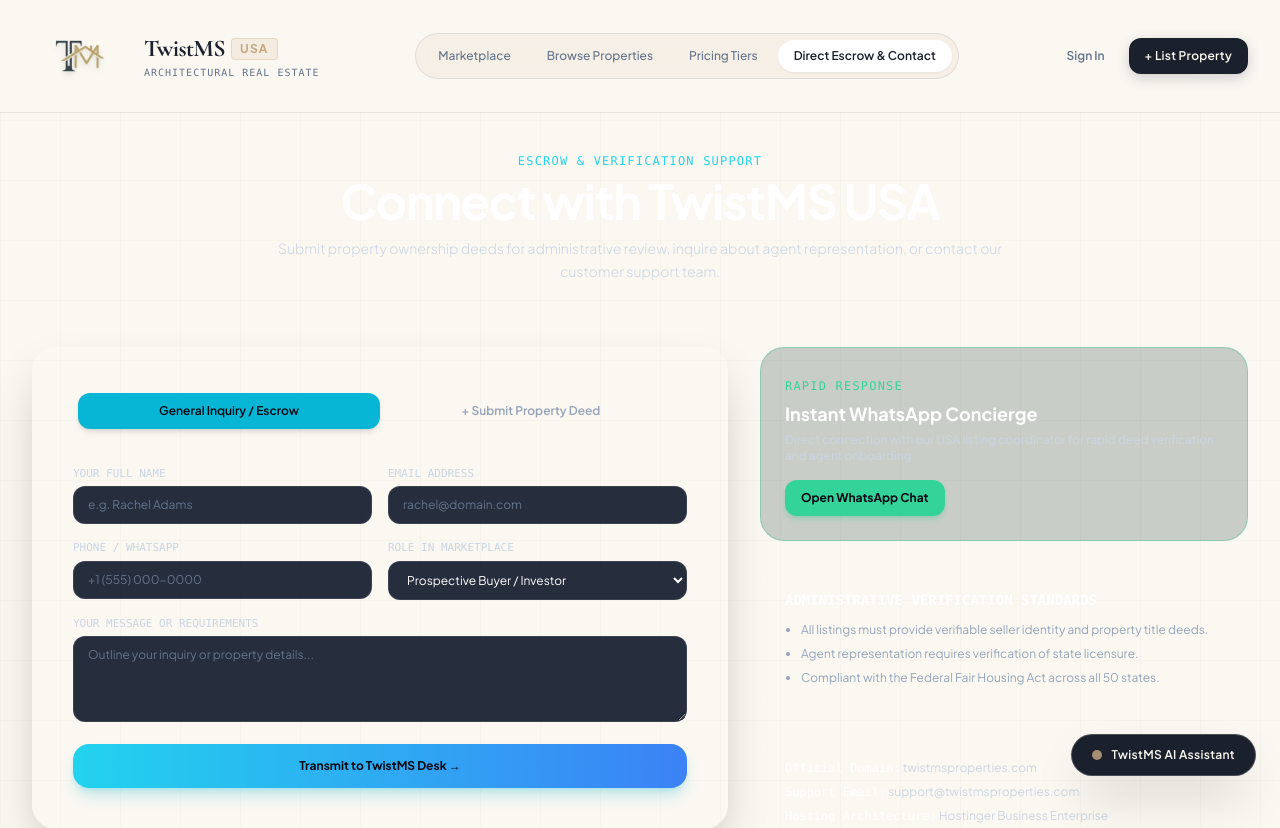
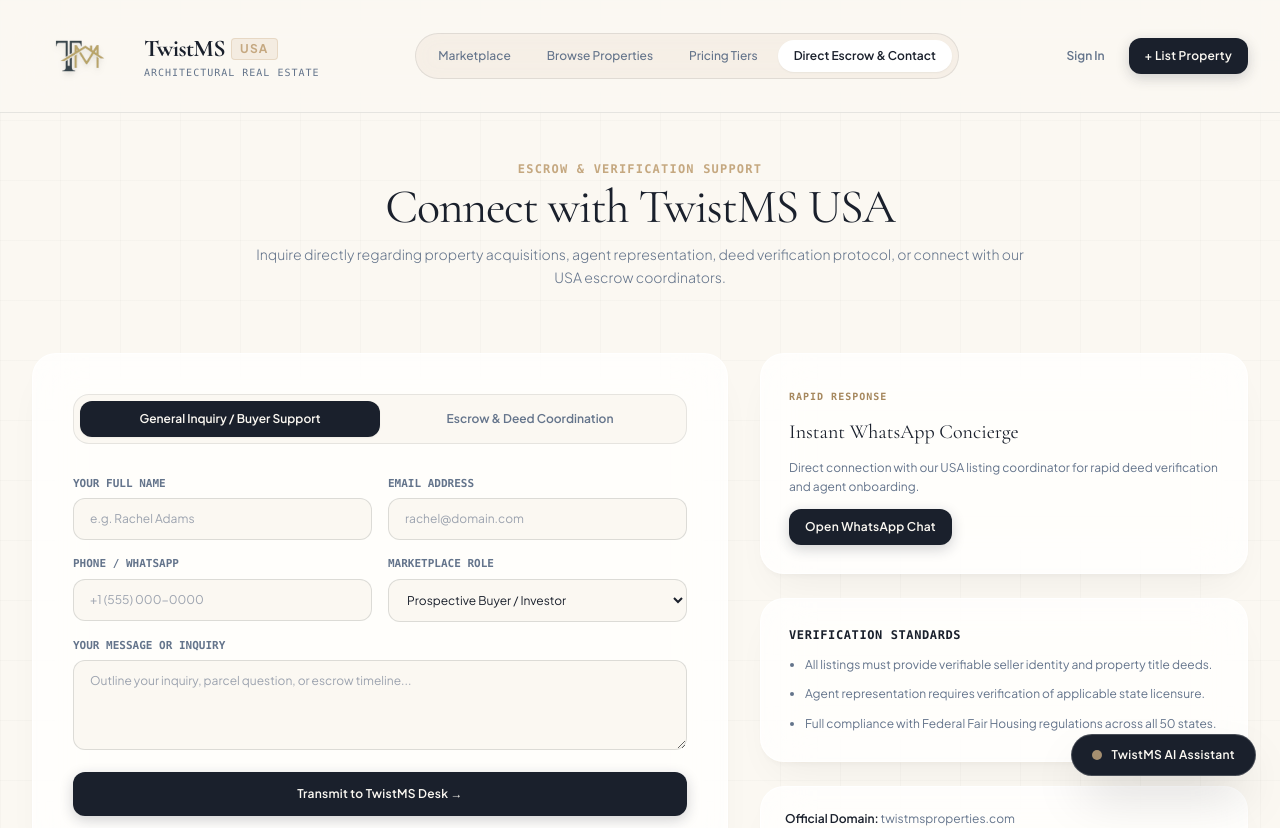
Before and after one commit to Ayeshaa-Maqsood/twistms, a React (Vite) app: page /contact in a window 1280 px wide. Shown: the top 828 px of the page. Built offline with nearby package versions, Linux system fonts and the light colour scheme.

Commit message:
Fix text contrast and readability on Pricing Tiers and Direct Escrow & Contact pages

```diff
--- a/src/pages/Contact.jsx
+++ b/src/pages/Contact.jsx
@@ -1,9 +1,8 @@
 import React, { useState } from 'react';
-import { listingPlans } from '../data/properties';
 
 export default function Contact() {
   const [submitted, setSubmitted] = useState(false);
-  const [submissionType, setSubmissionType] = useState('inquiry'); // inquiry or property-submission
+  const [submissionType, setSubmissionType] = useState('inquiry');
 
   const handleFormSubmit = (e) => {
     e.preventDefault();
@@ -11,14 +10,18 @@ export default function Contact() {
   };
 
   return (
-    <div className="max-w-7xl mx-auto px-4 sm:px-6 lg:px-8 py-10 space-y-16">
+    <div className="max-w-7xl mx-auto px-4 sm:px-6 lg:px-8 py-12 space-y-16">
 
       {/* Header */}
       <div className="text-center max-w-3xl mx-auto">
-        <div className="text-cyan-400 text-xs font-mono uppercase tracking-widest mb-2">Escrow & Verification Support</div>
-        <h1 className="text-3xl sm:text-5xl font-extrabold text-white tracking-tight">Connect with TwistMS USA</h1>
-        <p className="text-sm text-slate-300 mt-3 font-light leading-relaxed">
-          Submit property ownership deeds for administrative review, inquire about agent representation, or contact our customer support team.
+        <div className="text-[#C5A880] text-xs font-mono uppercase tracking-widest mb-1.5 font-bold">
+          Escrow & Verification Support
+        </div>
+        <h1 className="text-4xl sm:text-5xl font-normal text-[#1A202C] tracking-tight font-editorial">
+          Connect with TwistMS USA
+        </h1>
+        <p className="text-sm text-[#64748B] mt-3 font-light leading-relaxed">
+          Inquire directly regarding property acquisitions, agent representation, deed verification protocol, or connect with our USA escrow coordinators.
         </p>
       </div>
 
@@ -26,48 +29,48 @@ export default function Contact() {
       <div className="grid grid-cols-1 lg:grid-cols-12 gap-8 items-start">
 
         {/* Form Container (7 Cols) */}
-        <div className="lg:col-span-7 glass-panel p-6 sm:p-10 rounded-3xl border border-white/10 shadow-2xl">
+        <div className="lg:col-span-7 glass-panel-luxury p-6 sm:p-10 rounded-3xl border border-[#2C3539]/10 shadow-xl bg-white">
 
           {/* Switcher: General Inquiry vs Submit Property */}
-          <div className="flex bg-white/5 p-1 rounded-2xl mb-8 border border-white/5">
+          <div className="flex bg-[#FBF8F2] p-1.5 rounded-2xl mb-8 border border-[#2C3539]/10">
             <button
               type="button"
               onClick={() => setSubmissionType('inquiry')}
               className={`flex-1 py-2.5 rounded-xl text-xs font-semibold transition-all ${
                 submissionType === 'inquiry'
-                  ? 'bg-cyan-500 text-[#040711] shadow-md'
-                  : 'text-slate-400 hover:text-white'
+                  ? 'bg-[#1A202C] text-[#FBF8F2] shadow-sm'
+                  : 'text-[#64748B] hover:text-[#1A202C]'
               }`}
             >
-              General Inquiry / Escrow
+              General Inquiry / Buyer Support
             </button>
             <button
               type="button"
-              onClick={() => setSubmissionType('property-submission')}
+              onClick={() => setSubmissionType('escrow')}
               className={`flex-1 py-2.5 rounded-xl text-xs font-semibold transition-all ${
-                submissionType === 'property-submission'
-                  ? 'bg-cyan-500 text-[#040711] shadow-md'
-                  : 'text-slate-400 hover:text-white'
+                submissionType === 'escrow'
+                  ? 'bg-[#1A202C] text-[#FBF8F2] shadow-sm'
+                  : 'text-[#64748B] hover:text-[#1A202C]'
               }`}
             >
-              + Submit Property Deed
+              Escrow & Deed Coordination
             </button>
           </div>
 
           {submitted ? (
-            <div className="p-8 rounded-2xl bg-emerald-500/10 border border-emerald-500/20 text-center space-y-3">
-              <div className="w-12 h-12 rounded-full bg-emerald-500/20 text-emerald-400 flex items-center justify-center mx-auto text-xl">
+            <div className="p-8 rounded-2xl bg-[#F4ECE1] border border-[#C5A880]/30 text-center space-y-3">
+              <div className="w-12 h-12 rounded-full bg-[#1A202C] text-[#FBF8F2] flex items-center justify-center mx-auto text-xl font-editorial font-bold">
                 ✓
               </div>
-              <h3 className="text-lg font-bold text-white">Transmission Successful</h3>
-              <p className="text-xs text-slate-300">
-                Your dossier has been routed to our USA compliance desk. We will reach back within 2-4 hours.
+              <h3 className="text-2xl font-normal text-[#1A202C] font-editorial">Transmission Received</h3>
+              <p className="text-xs text-[#64748B] leading-relaxed max-w-sm mx-auto">
+                Your dossier has been routed to our USA compliance desk. A coordinator will respond via email or WhatsApp within 2-4 hours.
               </p>
               <button
                 onClick={() => setSubmitted(false)}
-                className="mt-4 px-4 py-2 rounded-xl text-xs font-semibold text-cyan-300 bg-cyan-950/60 border border-cyan-500/30"
+                className="mt-4 px-5 py-2.5 rounded-xl text-xs font-semibold btn-luxury"
               >
-                Send Another Message
+                Send Another Inquiry
               </button>
             </div>
           ) : (
@@ -75,37 +78,37 @@ export default function Contact() {
 
               <div className="grid grid-cols-1 sm:grid-cols-2 gap-4">
                 <div>
-                  <label className="block text-[11px] font-mono text-slate-300 uppercase mb-1">Your Full Name</label>
+                  <label className="block text-[11px] font-mono text-[#64748B] uppercase mb-1.5 font-semibold">Your Full Name</label>
                   <input
                     type="text"
                     required
                     placeholder="e.g. Rachel Adams"
-                    className="w-full bg-slate-900/90 text-xs text-white border border-white/10 rounded-xl px-3.5 py-2.5 placeholder:text-slate-500 focus:outline-none focus:border-cyan-400"
+                    className="w-full bg-[#FBF8F2] text-xs text-[#1A202C] border border-[#2C3539]/15 rounded-xl px-4 py-3 placeholder:text-[#9CA3AF] focus:outline-none focus:border-[#C5A880]"
                   />
                 </div>
                 <div>
-                  <label className="block text-[11px] font-mono text-slate-300 uppercase mb-1">Email Address</label>
+                  <label className="block text-[11px] font-mono text-[#64748B] uppercase mb-1.5 font-semibold">Email Address</label>
                   <input
                     type="email"
                     required
                     placeholder="rachel@domain.com"
-                    className="w-full bg-slate-900/90 text-xs text-white border border-white/10 rounded-xl px-3.5 py-2.5 placeholder:text-slate-500 focus:outline-none focus:border-cyan-400"
+                    className="w-full bg-[#FBF8F2] text-xs text-[#1A202C] border border-[#2C3539]/15 rounded-xl px-4 py-3 placeholder:text-[#9CA3AF] focus:outline-none focus:border-[#C5A880]"
                   />
                 </div>
               </div>
 
               <div className="grid grid-cols-1 sm:grid-cols-2 gap-4">
                 <div>
-                  <label className="block text-[11px] font-mono text-slate-300 uppercase mb-1">Phone / WhatsApp</label>
+                  <label className="block text-[11px] font-mono text-[#64748B] uppercase mb-1.5 font-semibold">Phone / WhatsApp</label>
                   <input
                     type="tel"
                     placeholder="+1 (555) 000-0000"
-                    className="w-full bg-slate-900/90 text-xs text-white border border-white/10 rounded-xl px-3.5 py-2.5 placeholder:text-slate-500 focus:outline-none focus:border-cyan-400"
+                    className="w-full bg-[#FBF8F2] text-xs text-[#1A202C] border border-[#2C3539]/15 rounded-xl px-4 py-3 placeholder:text-[#9CA3AF] focus:outline-none focus:border-[#C5A880]"
                   />
                 </div>
                 <div>
-                  <label className="block text-[11px] font-mono text-slate-300 uppercase mb-1">Role in Marketplace</label>
-                  <select className="w-full bg-slate-900/90 text-xs text-white border border-white/10 rounded-xl px-3.5 py-2.5 focus:outline-none focus:border-cyan-400">
+                  <label className="block text-[11px] font-mono text-[#64748B] uppercase mb-1.5 font-semibold">Marketplace Role</label>
+                  <select className="w-full bg-[#FBF8F2] text-xs text-[#1A202C] border border-[#2C3539]/15 rounded-xl px-3.5 py-3 focus:outline-none focus:border-[#C5A880] cursor-pointer">
                     <option value="buyer">Prospective Buyer / Investor</option>
                     <option value="seller">Property Owner / Seller</option>
                     <option value="agent">Licensed Real Estate Agent</option>
@@ -114,40 +117,19 @@ export default function Contact() {
                 </div>
               </div>
 
-              {submissionType === 'property-submission' && (
-                <div className="p-4 rounded-2xl bg-cyan-950/40 border border-cyan-500/20 space-y-3">
-                  <p className="text-xs text-cyan-300 font-medium">Property Submission Details (USA 50 States)</p>
-                  <div className="grid grid-cols-1 sm:grid-cols-3 gap-3">
-                    <input
-                      type="text"
-                      placeholder="Property Address / Parcel #"
-                      className="sm:col-span-2 bg-slate-900/90 text-xs text-white border border-white/10 rounded-xl px-3 py-2"
-                    />
-                    <input
-                      type="text"
-                      placeholder="Asking Price ($ USD)"
-                      className="bg-slate-900/90 text-xs text-white border border-white/10 rounded-xl px-3 py-2"
-                    />
-                  </div>
-                  <div className="text-[11px] text-slate-400">
-                    *Deed or tax document uploads will be handled via verified encrypted portal following preliminary intake.
-                  </div>
-                </div>
-              )}
-
               <div>
-                <label className="block text-[11px] font-mono text-slate-300 uppercase mb-1">Your Message or Requirements</label>
+                <label className="block text-[11px] font-mono text-[#64748B] uppercase mb-1.5 font-semibold">Your Message or Inquiry</label>
                 <textarea
                   rows={4}
                   required
-                  placeholder="Outline your inquiry or property details..."
-                  className="w-full bg-slate-900/90 text-xs text-white border border-white/10 rounded-xl px-3.5 py-2.5 placeholder:text-slate-500 focus:outline-none focus:border-cyan-400"
+                  placeholder="Outline your inquiry, parcel question, or escrow timeline..."
+                  className="w-full bg-[#FBF8F2] text-xs text-[#1A202C] border border-[#2C3539]/15 rounded-xl px-4 py-3 placeholder:text-[#9CA3AF] focus:outline-none focus:border-[#C5A880]"
                 />
               </div>
 
               <button
                 type="submit"
-                className="w-full py-3.5 px-6 rounded-2xl text-xs font-bold text-[#040711] bg-gradient-to-r from-cyan-400 to-blue-500 hover:from-cyan-300 hover:to-blue-400 shadow-lg shadow-cyan-500/25 transition-all"
+                className="w-full py-3.5 px-6 rounded-xl text-xs font-semibold btn-luxury"
               >
                 Transmit to TwistMS Desk →
               </button>
@@ -160,37 +142,37 @@ export default function Contact() {
         <div className="lg:col-span-5 space-y-6">
 
           {/* WhatsApp Direct Card */}
-          <div className="glass-panel p-6 rounded-3xl border border-emerald-500/30 bg-emerald-950/20">
-            <span className="text-xs font-mono text-emerald-400 uppercase tracking-widest">Rapid Response</span>
-            <h3 className="text-lg font-bold text-white mt-1">Instant WhatsApp Concierge</h3>
-            <p className="text-xs text-slate-300 mt-1">
+          <div className="glass-panel-luxury p-6 sm:p-7 rounded-3xl border border-[#C5A880]/30 bg-[#F4ECE1]/80 space-y-3">
+            <span className="text-[10px] font-mono text-[#A6885E] uppercase tracking-widest font-bold">Rapid Response</span>
+            <h3 className="text-xl font-normal text-[#1A202C] font-editorial">Instant WhatsApp Concierge</h3>
+            <p className="text-xs text-[#64748B] leading-relaxed">
               Direct connection with our USA listing coordinator for rapid deed verification and agent onboarding.
             </p>
             <a
               href="https://wa.me/15550199000"
               target="_blank"
               rel="noreferrer"
-              className="mt-4 inline-flex items-center gap-2 px-4 py-2.5 rounded-xl bg-emerald-400 text-[#040711] text-xs font-bold hover:bg-emerald-300 transition-all shadow-md shadow-emerald-500/20"
+              className="mt-2 inline-flex items-center gap-2 px-4 py-2.5 rounded-xl btn-luxury text-xs font-semibold"
             >
               Open WhatsApp Chat
             </a>
           </div>
 
           {/* Compliance & Escrow Notice */}
-          <div className="glass-panel p-6 rounded-3xl border border-white/10 space-y-3">
-            <h4 className="text-sm font-bold text-white uppercase font-mono">Administrative Verification Standards</h4>
-            <ul className="text-xs text-slate-400 space-y-2 list-disc pl-4">
+          <div className="glass-panel-luxury p-6 sm:p-7 rounded-3xl border border-[#2C3539]/10 space-y-3 bg-white">
+            <h4 className="text-xs font-bold text-[#1A202C] uppercase font-mono tracking-wider">Verification Standards</h4>
+            <ul className="text-xs text-[#64748B] space-y-2.5 list-disc pl-4 leading-relaxed">
               <li>All listings must provide verifiable seller identity and property title deeds.</li>
-              <li>Agent representation requires verification of state licensure.</li>
-              <li>Compliant with the Federal Fair Housing Act across all 50 states.</li>
+              <li>Agent representation requires verification of applicable state licensure.</li>
+              <li>Full compliance with Federal Fair Housing regulations across all 50 states.</li>
             </ul>
           </div>
 
           {/* Contact Details */}
-          <div className="glass-panel p-6 rounded-3xl border border-white/10 text-xs space-y-2 text-slate-300">
-            <p><span className="text-white font-mono">Official Domain:</span> twistmsproperties.com</p>
-            <p><span className="text-white font-mono">Support Email:</span> support@twistmsproperties.com</p>
-            <p><span className="text-white font-mono">Hosting Architecture:</span> Hostinger Business Enterprise</p>
+          <div className="glass-panel-luxury p-6 rounded-3xl border border-[#2C3539]/10 text-xs space-y-2 text-[#64748B] bg-white">
+            <p><span className="text-[#1A202C] font-semibold">Official Domain:</span> twistmsproperties.com</p>
+            <p><span className="text-[#1A202C] font-semibold">Support Desk:</span> support@twistmsproperties.com</p>
+            <p><span className="text-[#1A202C] font-semibold">Hosting Node:</span> Hostinger Business Enterprise</p>
           </div>
 
         </div>
```
Also changed, not shown: src/pages/Pricing.jsx (+56 -52 lines).
